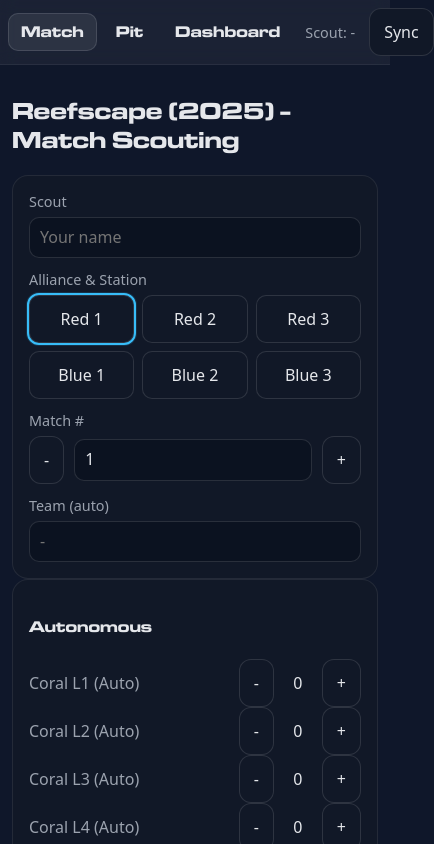
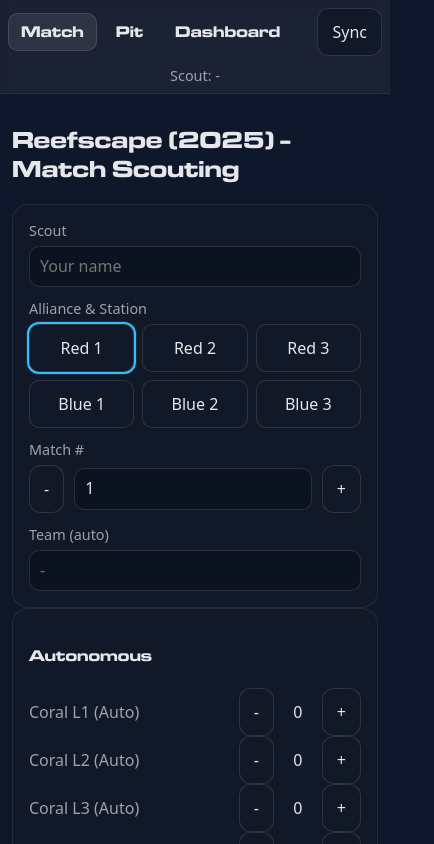
Before and after one commit to dphagler/Scout-System, a React (Vite) app in the folder scout/: page / in a window 390 px wide. Shown: the top 844 px of the page, 434 px wide, since content can reach past the window. Built offline with nearby package versions, Linux system fonts and the light colour scheme; no server answers.

Commit message:
style: wrap navbar on small screens

```diff
--- a/scout/src/App.tsx
+++ b/scout/src/App.tsx
@@ -207,7 +207,7 @@ export default function App() {
 
         <div className="spacer" />
 
-        <div className="statusline" style={{ marginRight: 8 }}>
+        <div className="statusline">
           <span className="scout">Scout: {settings.scoutName || '-'}</span>
           <span className="event"> | Event: {settings.eventKey || '-'}</span>
         </div>
--- a/scout/src/styles.css
+++ b/scout/src/styles.css
@@ -54,6 +54,9 @@ h1, h2, h3, h4, h5, h6,
   backdrop-filter: blur(8px);
   border-bottom: 1px solid rgba(255,255,255,0.06);
 
+  /* allow wrapping on small screens */
+  flex-wrap: wrap;
+
   /* match container width without needing extra wrapper */
   max-width: 1000px;
   margin: 0 auto;
@@ -91,8 +94,15 @@ h1, h2, h3, h4, h5, h6,
   font-size: 0.9rem;
   white-space: nowrap;
 }
+.nav .statusline { margin-right: 8px; }
+
 @media (max-width: 640px) {
-  .statusline .event { display: none; }
+  .nav .statusline {
+    order: 1;
+    flex-basis: 100%;
+    margin: 4px 0 0;
+    text-align: center;
+  }
 }
 
 .footer {
```
